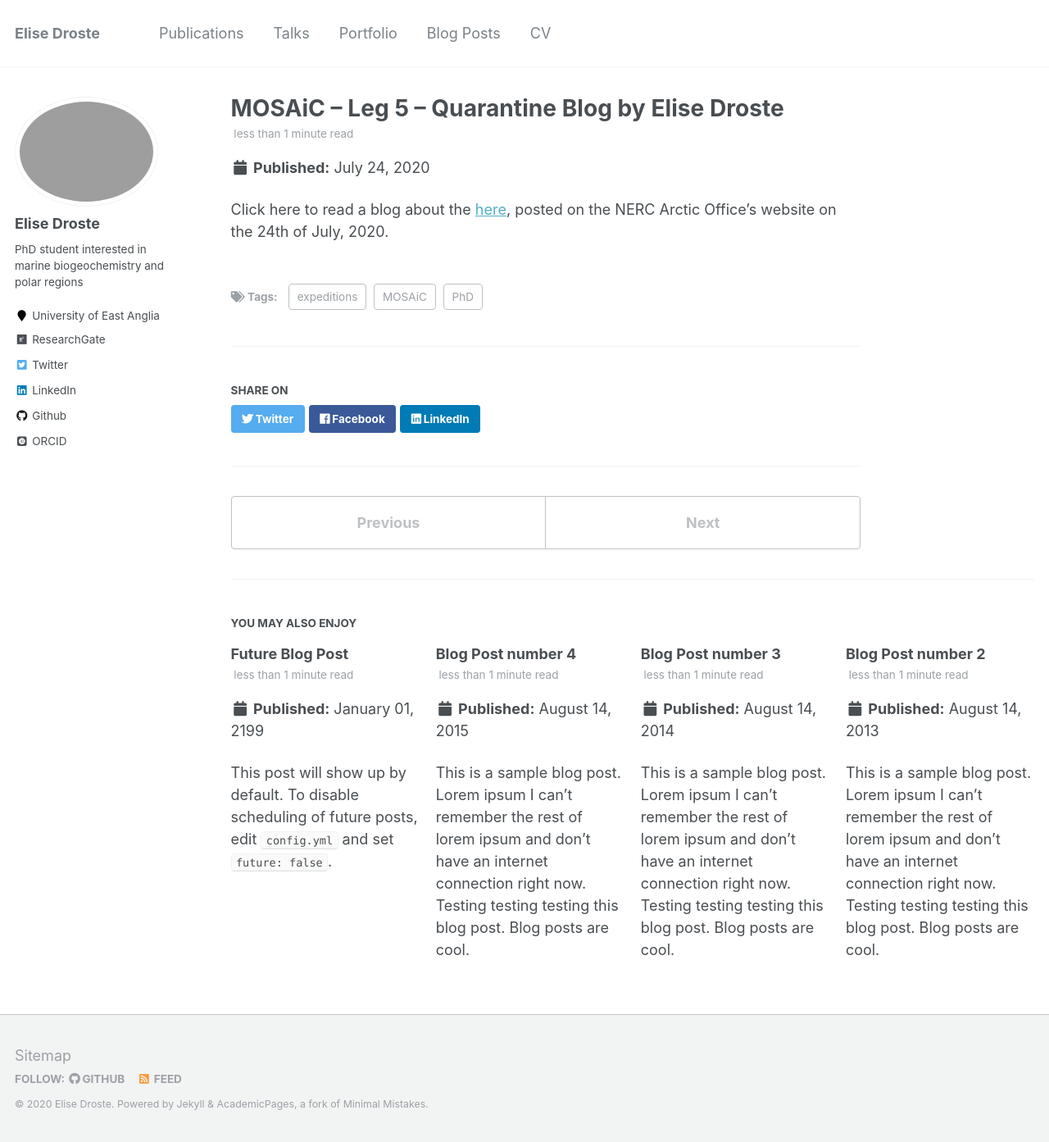
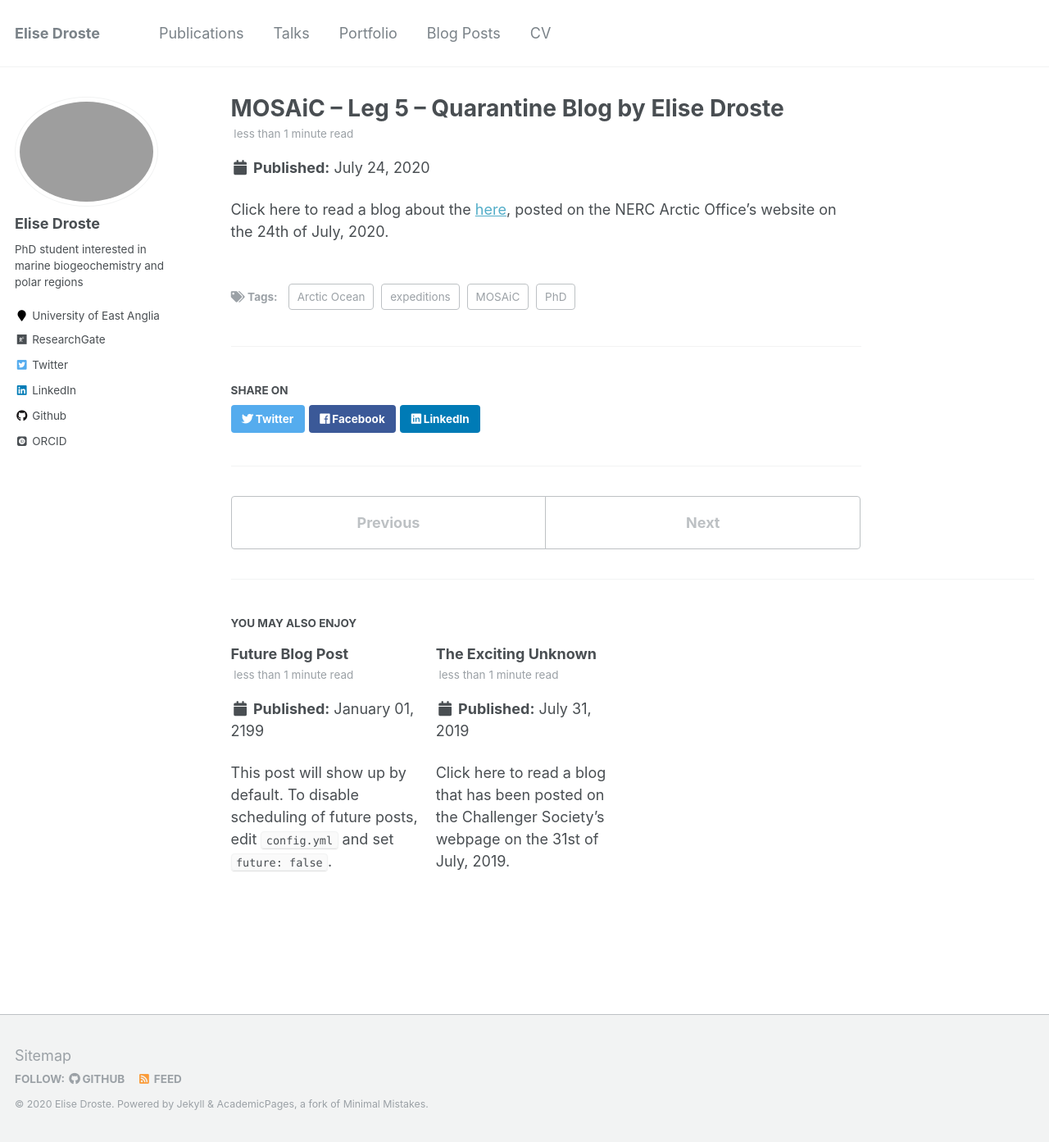
Before and after one commit to edroste/edroste.github.io, a Jekyll site: the page built from _posts/2020-07-24-blog-post-1.md, in a window 1280 px wide and 1393 px high. Shown: the whole window at 82% size. Built offline with Jekyll 4.4.1, drawn with Linux system fonts in a browser that asks for light colours; some web fonts are replaced.

Commit message:
added second blog post and edits

```diff
--- a/_posts/2013-08-14-blog-post-2.md
+++ /dev/null
@@ -1,20 +0,0 @@
----
-title: 'Blog Post number 2'
-date: 2013-08-14
-permalink: /posts/2013/08/blog-post-2/
-tags:
-  - cool posts
-  - category1
-  - category2
----
-
-This is a sample blog post. Lorem ipsum I can't remember the rest of lorem ipsum and don't have an internet connection right now. Testing testing testing this blog post. Blog posts are cool.
-
-Headings are cool
-======
-
-You can have many headings
-======
-
-Aren't headings cool?
-------
--- a/_posts/2014-08-14-blog-post-3.md
+++ /dev/null
@@ -1,20 +0,0 @@
----
-title: 'Blog Post number 3'
-date: 2014-08-14
-permalink: /posts/2014/08/blog-post-3/
-tags:
-  - cool posts
-  - category1
-  - category2
----
-
-This is a sample blog post. Lorem ipsum I can't remember the rest of lorem ipsum and don't have an internet connection right now. Testing testing testing this blog post. Blog posts are cool.
-
-Headings are cool
-======
-
-You can have many headings
-======
-
-Aren't headings cool?
-------
--- /dev/null
+++ b/_posts/2019-07-31-blog-post-2.md
@@ -0,0 +1,15 @@
+---
+title: 'The Exciting Unknown'
+date: 2019-07-31
+permalink: /posts/2019/07/blog-post-2/
+tags:
+  - expedition
+  - Antarctica
+  - PS117
+  - Southern Ocean
+  - PhD
+---
+
+Click [here](https://challengercaptainsblog.wordpress.com/2019/07/31/the-exciting-unknown/) to read a blog that has been posted on the [Challenger Society](https://www.challenger-society.org.uk/)'s webpage on the 31st of July, 2019.
+
+---
--- a/_posts/2020-07-24-blog-post-1.md
+++ b/_posts/2020-07-24-blog-post-1.md
@@ -5,6 +5,7 @@ permalink: /posts/2020/07/blog-post-1/
 tags:
   - expeditions
   - MOSAiC
+  - Arctic Ocean
   - PhD
 ---
 
```
Also changed, not shown: _posts/2015-08-14-blog-post-4.md (deleted, +0 -20 lines).
